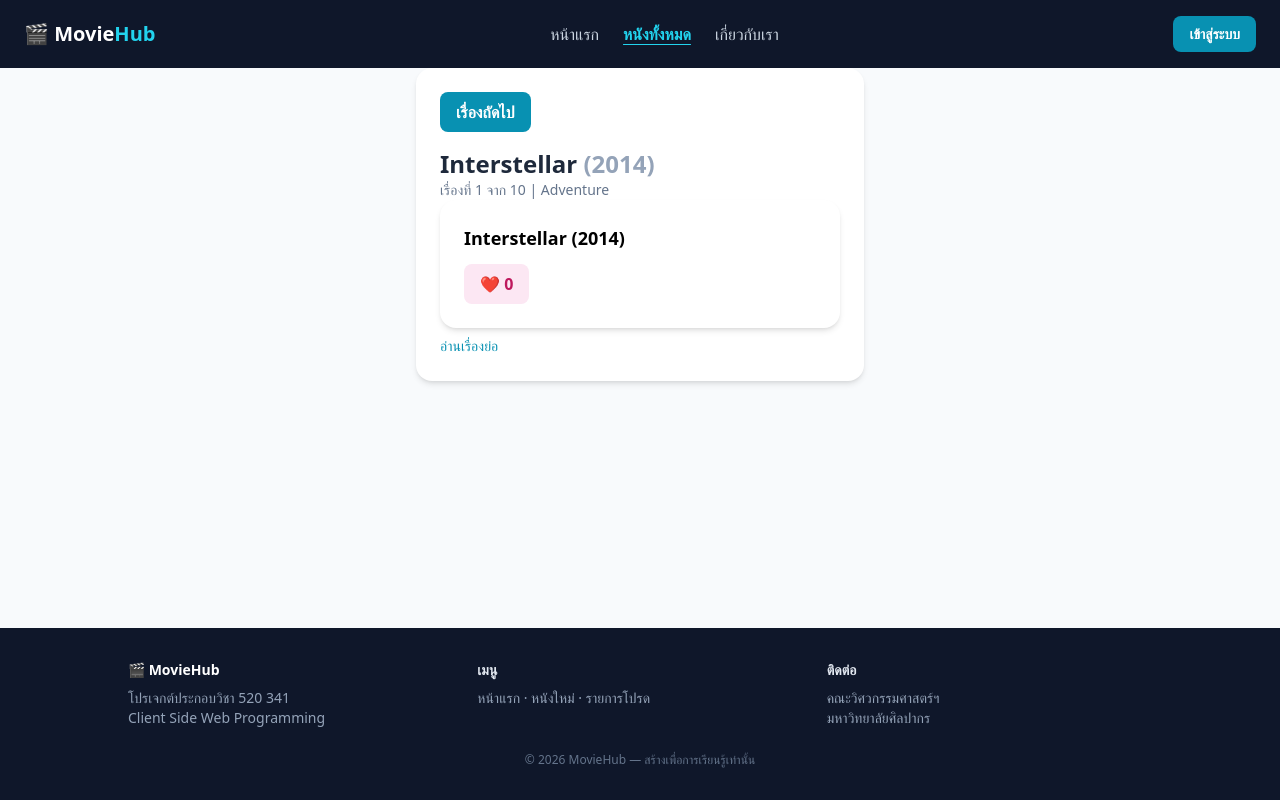
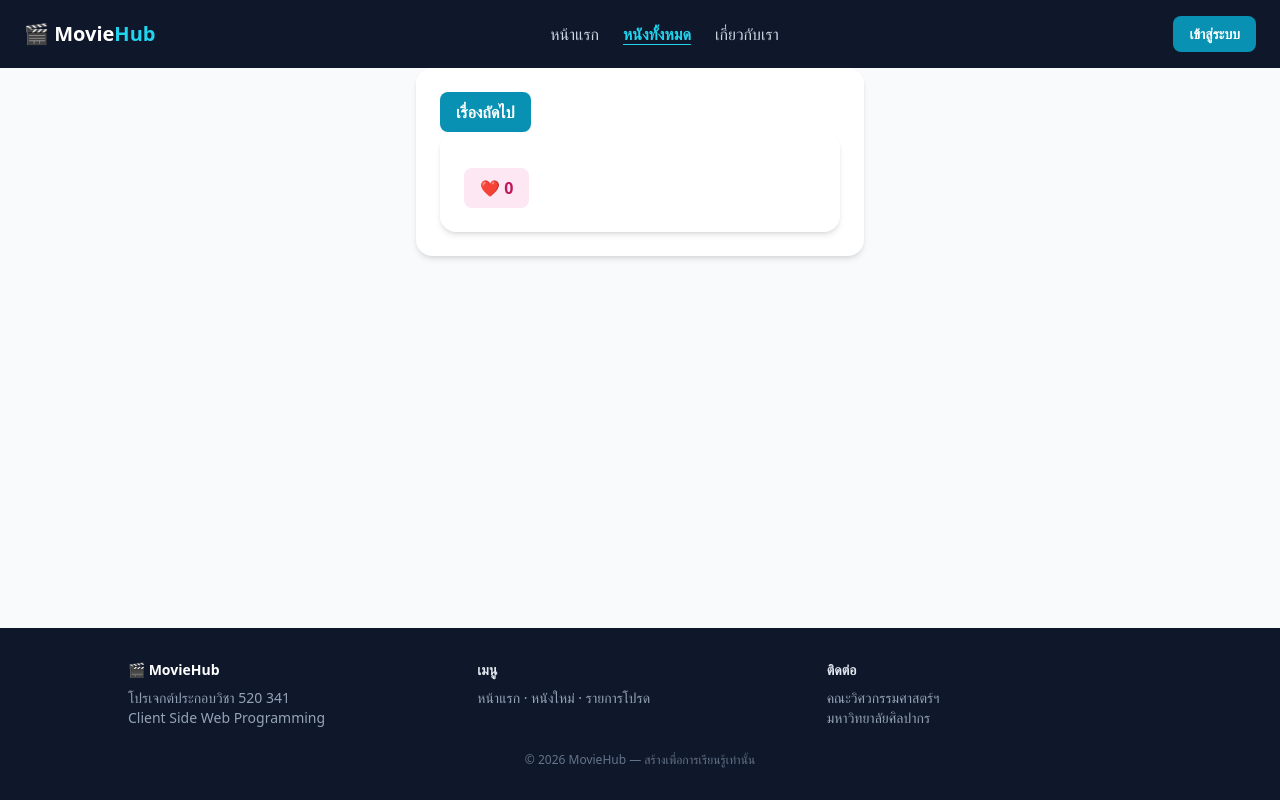
Before and after one commit to rarainlyz/react-week4, a React (Create React App) app in the folder my-app/: page /movies in a window 1280 px wide. Built offline with nearby package versions, Linux system fonts and the light colour scheme.

Commit message:
ready to deploy

```diff
--- a/my-app/src/pages/MovieCard.jsx
+++ b/my-app/src/pages/MovieCard.jsx
@@ -2,7 +2,6 @@ function MovieCard({ title, year, likes, onLike }) {
 
   return (
     <div className="rounded-2xl bg-white p-6 shadow-md">
-      <h3 className="text-lg font-bold">{title} ({year})</h3>
       <button
         onClick={() => onLike({ title, year })}
         className="mt-3 rounded-lg bg-pink-100 px-4 py-2 text-pink-700
--- a/my-app/src/pages/MovieGallery.jsx
+++ b/my-app/src/pages/MovieGallery.jsx
@@ -4,7 +4,6 @@ import MovieCard from './MovieCard';
 
 function MovieGallery({ likedMovies, onMovieLike }) {
   const [index, setIndex] = useState(0);
-  const [showMore, setShowMore] = useState(false);
 
   const hasNext = index < movies.length - 1;
 
@@ -16,10 +15,6 @@ function MovieGallery({ likedMovies, onMovieLike }) {
     }
   }
 
-  function handleMoreClick() {
-    setShowMore(!showMore);  // กลับค่า true/false
-  }
-
   const movie = movies[index];   // ค่าที่คำนวณจาก state ไม่ต้องเป็น state เอง
 
   return (
@@ -29,12 +24,6 @@ function MovieGallery({ likedMovies, onMovieLike }) {
         เรื่องถัดไป
       </button>
 
-      <h2 className="mt-4 text-2xl font-bold text-slate-800">
-        {movie.title} <span className="text-slate-400">({movie.year})</span>
-      </h2>
-      <p className="text-sm text-slate-500">
-        เรื่องที่ {index + 1} จาก {movies.length} | {movie.genre}
-      </p>
       <MovieCard
         title={movie.title}
         year={movie.year}
@@ -42,10 +31,6 @@ function MovieGallery({ likedMovies, onMovieLike }) {
         onLike={onMovieLike}
       />
 
-      <button onClick={handleMoreClick} className="mt-2 text-sm text-cyan-600">
-        {showMore ? 'ซ่อนเรื่องย่อ' : 'อ่านเรื่องย่อ'}
-      </button>
-      {showMore && <p className="mt-2 text-slate-700">{movie.detail}</p>}
     </div>
   );
 }
```
